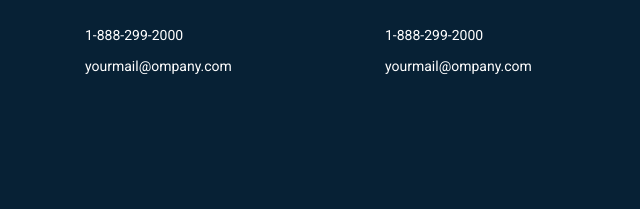
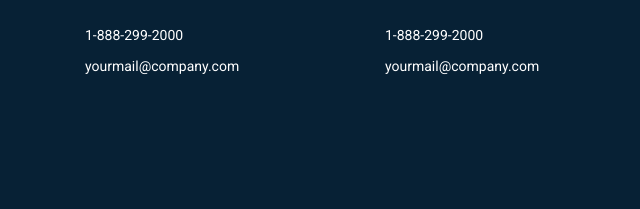
Before and after one commit to JuliaPavalovski/med-project, a plain HTML site: page index.html in a window 1280 px wide. Shown: the part 5845-6054 px from the top of the page, 570-1210 px from the left. Drawn offline with Linux system fonts and the light colour scheme.

Commit message:
new commit.html

```diff
--- a/index.html
+++ b/index.html
@@ -274,9 +274,9 @@
               >1-888-299-2000</a
             >
             <a
-              href="mailto:yourmail@ompany.com"
+              href="mailto:yourmail@company.com"
               class="footer__email roboto-regular"
-              >yourmail@ompany.com</a
+              >yourmail@company.com</a
             >
           </div>
           <div class="footer__filial mr100">
@@ -290,9 +290,9 @@
               >1-888-299-2000</a
             >
             <a
-              href="mailto:yourmail@ompany.com"
+              href="mailto:yourmail@company.com"
               class="footer__email roboto-regular"
-              >yourmail@ompany.com</a
+              >yourmail@company.com</a
             >
           </div>
         </div>
```
